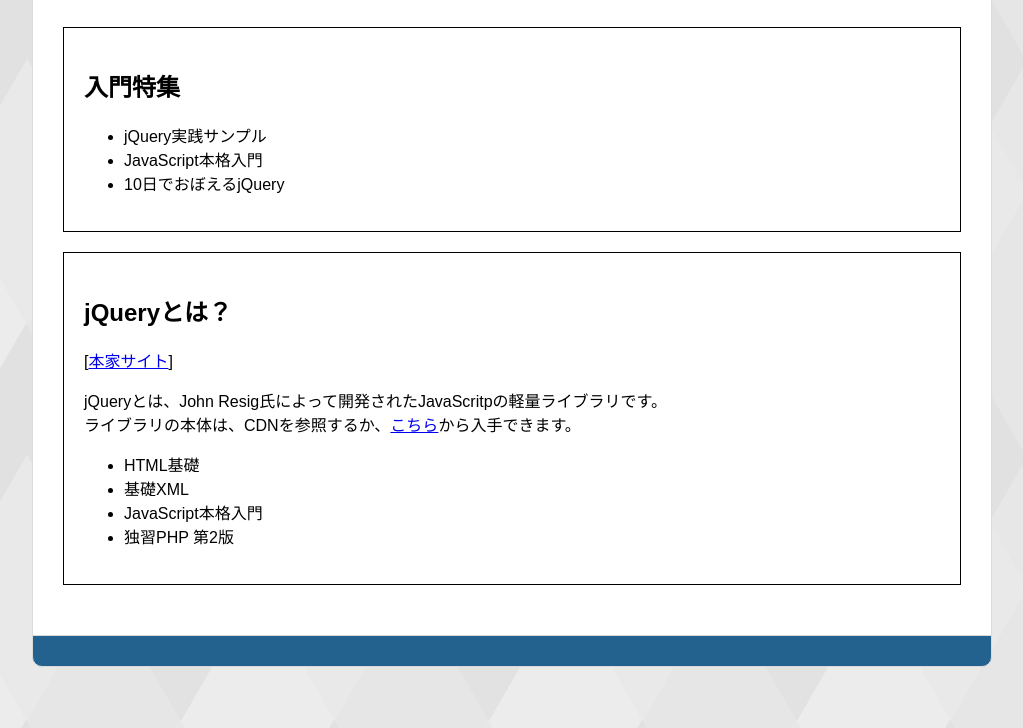
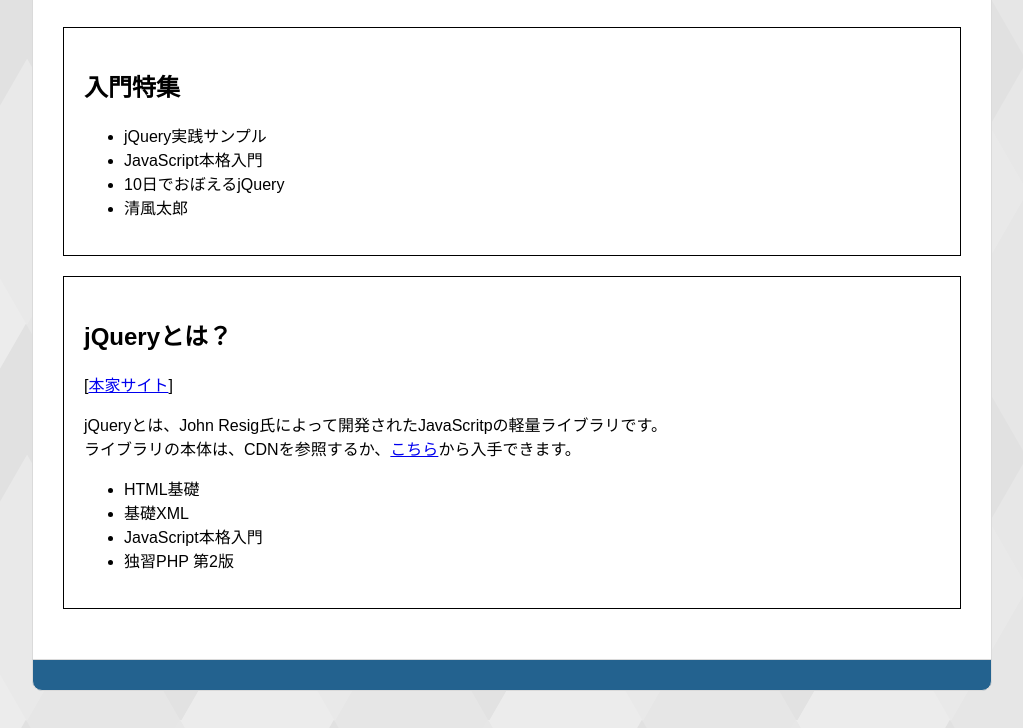
Before and after one commit to seifu-kimuchan/r203_git, a plain HTML site: page index.html in a window 1280 px wide. Shown: the part 72-800 px from the top of the page, without its empty margins (128-1151 px from the left). Drawn offline with nearby package versions, Linux system fonts and the light colour scheme.

Commit message:
氏名を追加

```diff
--- a/index.html
+++ b/index.html
@@ -28,6 +28,7 @@
       <li class="jq">jQuery実践サンプル</li>
       <li class="js">JavaScript本格入門</li>
       <li class="jq">10日でおぼえるjQuery</li>
+      <li class="jq">清風太郎</li>
     </ul>
 
   </div>
```
